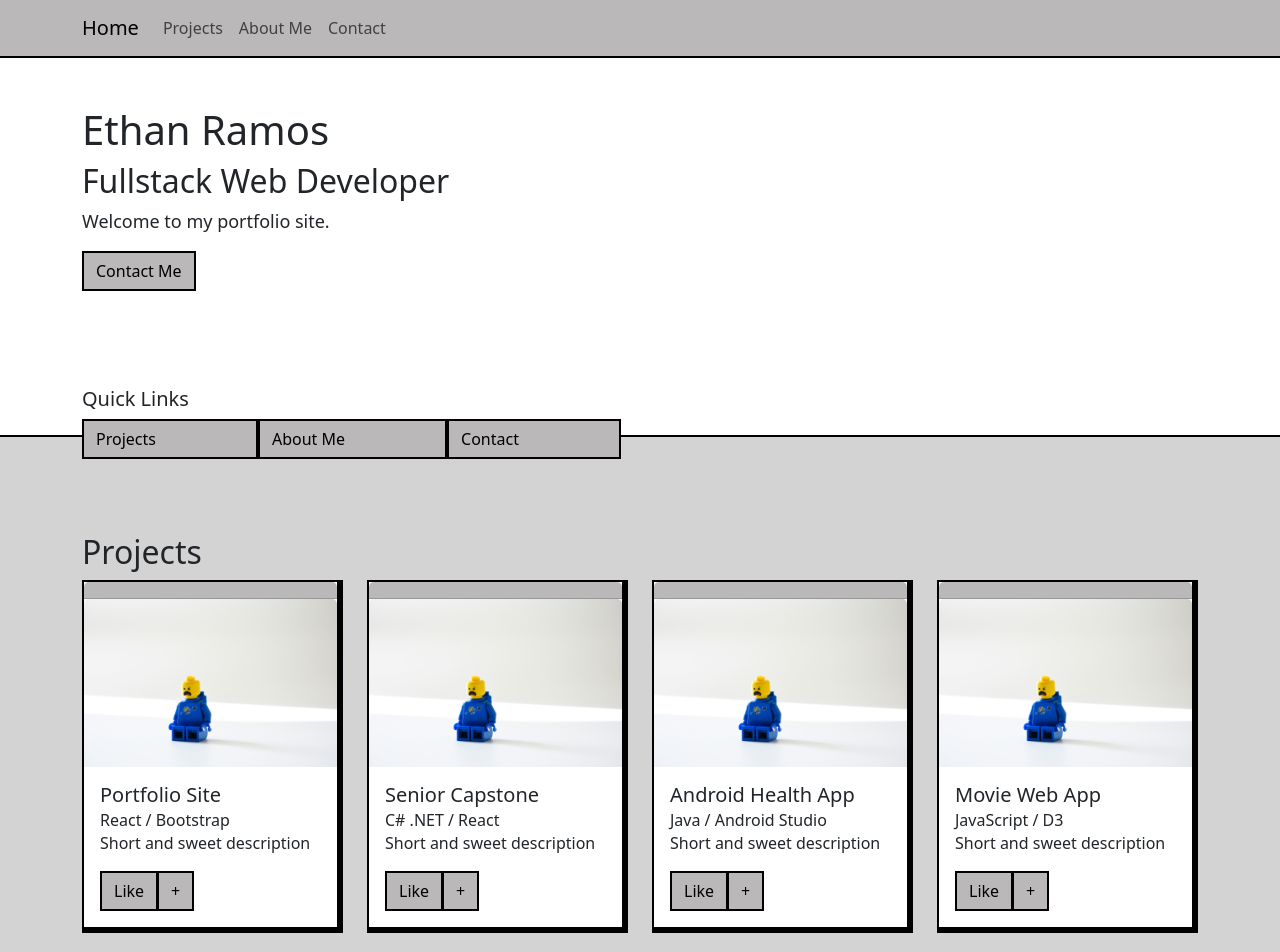
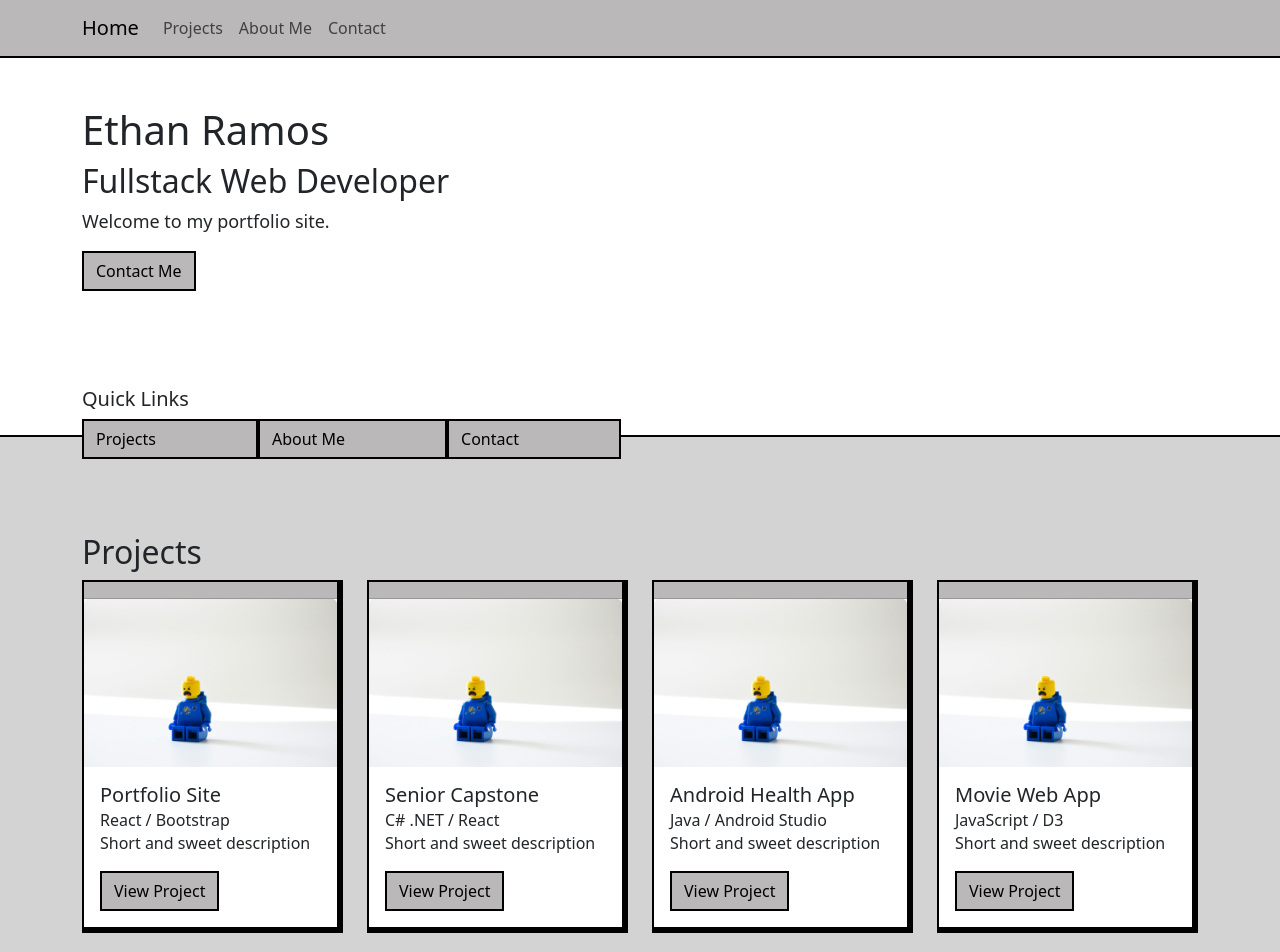
Before and after one commit to ethramos22/portfolio, a React (Create React App) app: page / in a window 1280 px wide. Shown: the top 952 px of the page. Built offline with nearby package versions, Linux system fonts and the light colour scheme.

Commit message:
card borders

```diff
--- a/src/App.css
+++ b/src/App.css
@@ -55,5 +55,9 @@ html {
 
 .card-header {
   background-color: var(--dark);
+  border-radius: 0 !important;
+}
+
+.card-image-top {
   border-radius: 0;
 }
--- a/src/components/ProjectCard.jsx
+++ b/src/components/ProjectCard.jsx
@@ -13,10 +13,7 @@ export default function ProjectCard({project}) {
                     <Card.Title>{project.name}</Card.Title>
                     <Card.Subtitle>{project.desc}</Card.Subtitle>
                     <Card.Text>{project.info}</Card.Text>
-                    <ButtonGroup>
-                        <Button variant='secondary'>Like</Button>
-                        <Button variant='secondary'>+</Button>
-                    </ButtonGroup>
+                    <Button variant='secondary'>View Project</Button>
                 </Card.Body>
             </Card>
         </Col>
```
